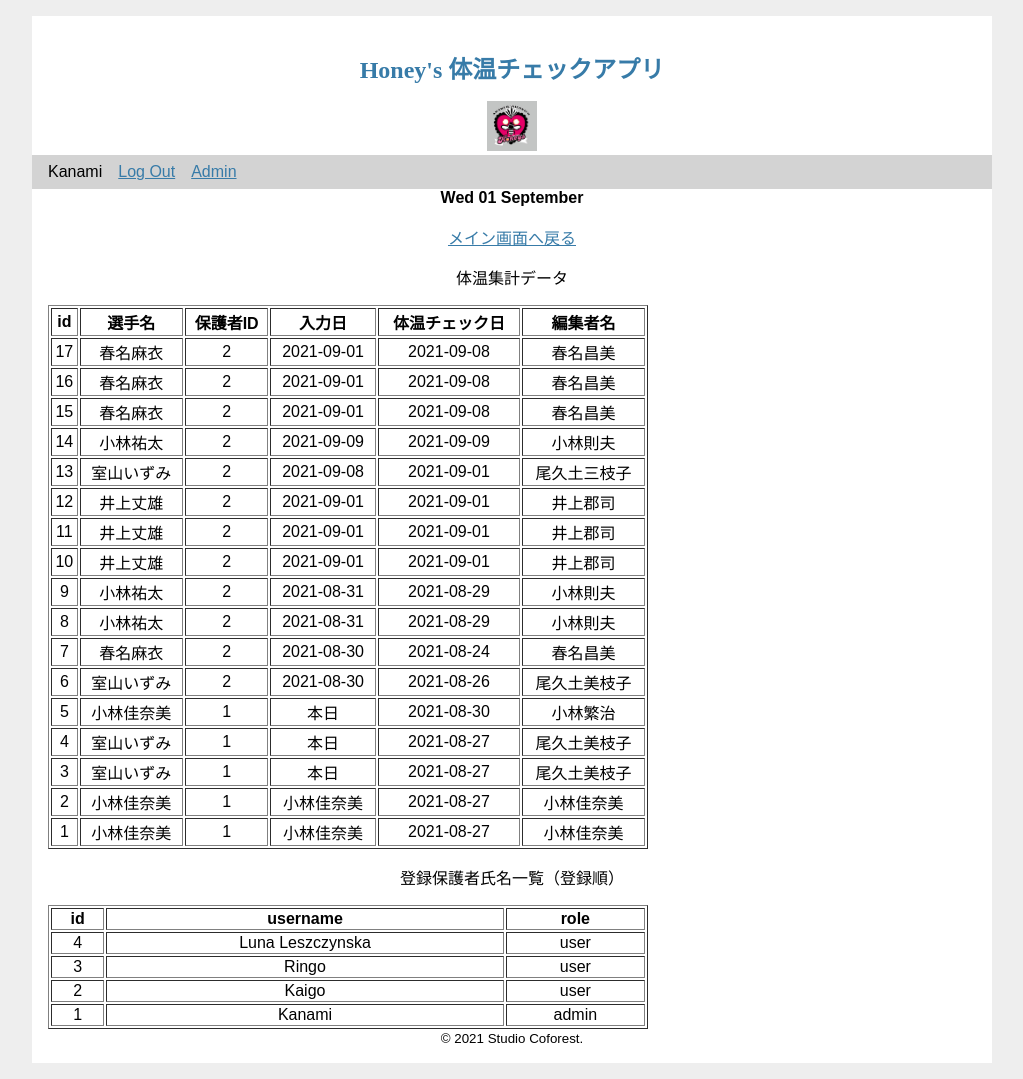
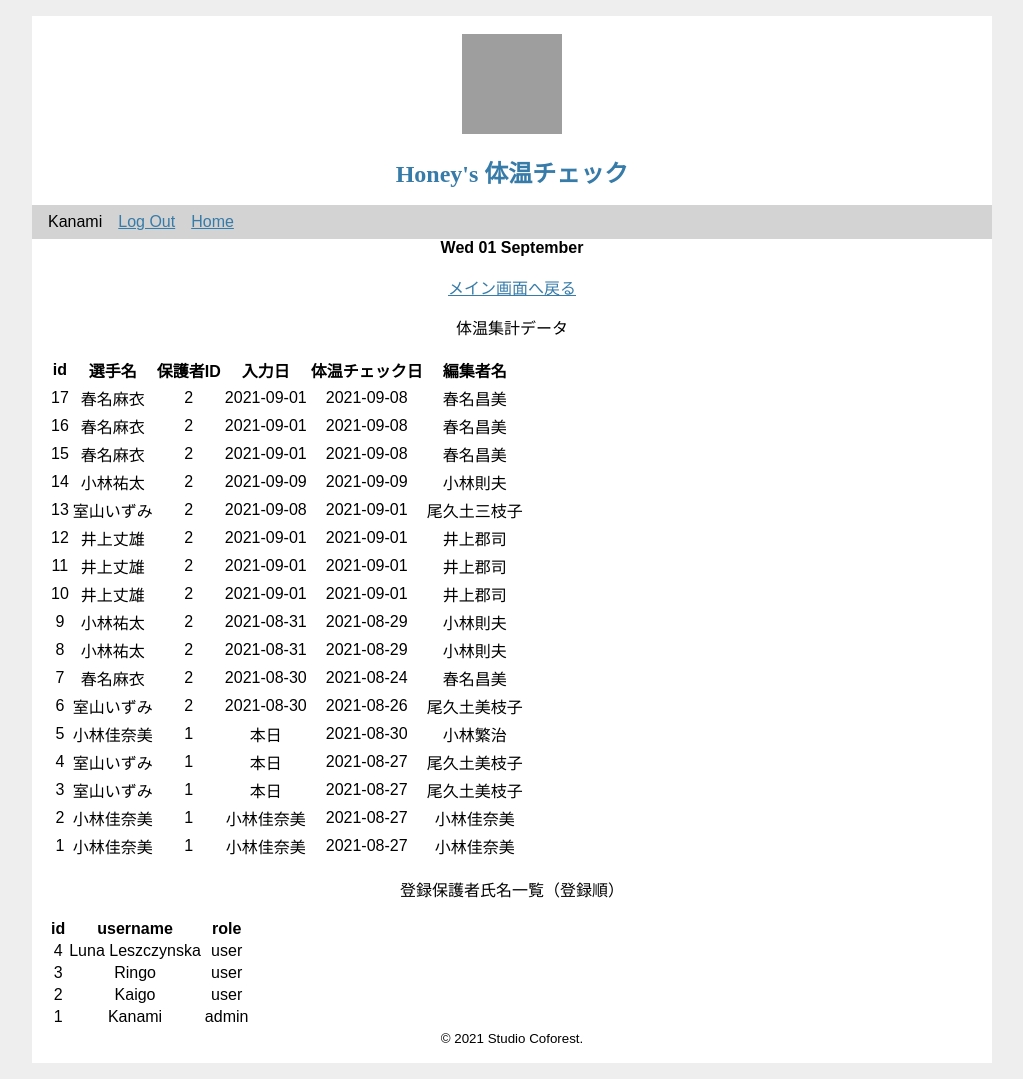
Before and after one commit to KanamiKobayashi/MVP1-temperature-check-app, a Flask app: page /admin in a window 1280 px wide. Shown: the whole page, without its empty margins (128-1151 px from the left). Run offline with Flask 2, Linux system fonts and the light colour scheme; a user stored in the database is signed in; data comes from the database, SQL or seed files in the repository; grey boxes are pictures that could not be loaded.

Commit message:
design changed

```diff
--- a/app.py
+++ b/app.py
@@ -187,7 +187,8 @@
         return render_template("admin/admin.html",
                                 results=results,
                                 users=users,
-                                today=today)
+                                today=today,
+                                admin_page=True)
 
     # if request.method =="POST":
 
--- a/templates/admin/admin.html
+++ b/templates/admin/admin.html
@@ -12,9 +12,8 @@
 
 {% if results %}
 
-<p>{{ message }}</p>
-<p>体温集計データ</p>
-    <table border="1" width=600>
+<p class="bolded" >体温集計データ</p>
+    <table>
         <tr>
             <th>id</th>
             <th>選手名</th>
@@ -39,8 +38,8 @@
 
 {% if users %}
 
-<p>登録保護者氏名一覧（登録順）</p>
-    <table border="1" width=600>
+<p class="bolded" >登録保護者氏名一覧（登録順）</p>
+    <table>
         <tr>
             <th>id</th>
             <th>username</th>
--- a/templates/base.html
+++ b/templates/base.html
@@ -15,23 +15,27 @@
 <body>
 <br>
 <header>
-    <h2>Honey's 体温チェックアプリ</h2>
-    <img src="/img/honeys_logo.jpg" alt="honeys_logo" width="50" height="50" />
+    <img class="float-left" src="/static/img/honeys_logo.png" alt="honeys_logo" width="100" height="100" />
+    <h2 class="float-left">Honey's 体温チェック</h2>
 </header>
-    <div id="wrapper"></div>
+    <div id="wrapper">
         <nav>
             <ul>
                 {% if g.user %}
                 <li><span>{{ g.user['username'] }}</span>
                 <li><a href="{{ url_for('logout') }}">Log Out</a>
-                {% if g.user['role'] == "admin" %}
+                {% if g.user['role'] == "admin" and not admin_page %}
                     <li><a href="{{ url_for('admin_page') }}">Admin</a>
+                {% endif %}
+                {% if g.user['role'] == "admin" and admin_page %}
+                    <li><a href="{{ url_for('main') }}">Home</a>
                 {% endif %}
                 {% else %}
                 <li><a href="{{ url_for('register') }}">Register</a>
                 <li><a href="{{ url_for('login') }}">Log In</a>
                 {% endif %}
         </nav>
+    </div>
     <section class="content">
     {% for message in get_flashed_messages() %}
     <div class="flash">{{ message }}</div>
```
Also changed, not shown: templates/index.html (+10 -9 lines).
